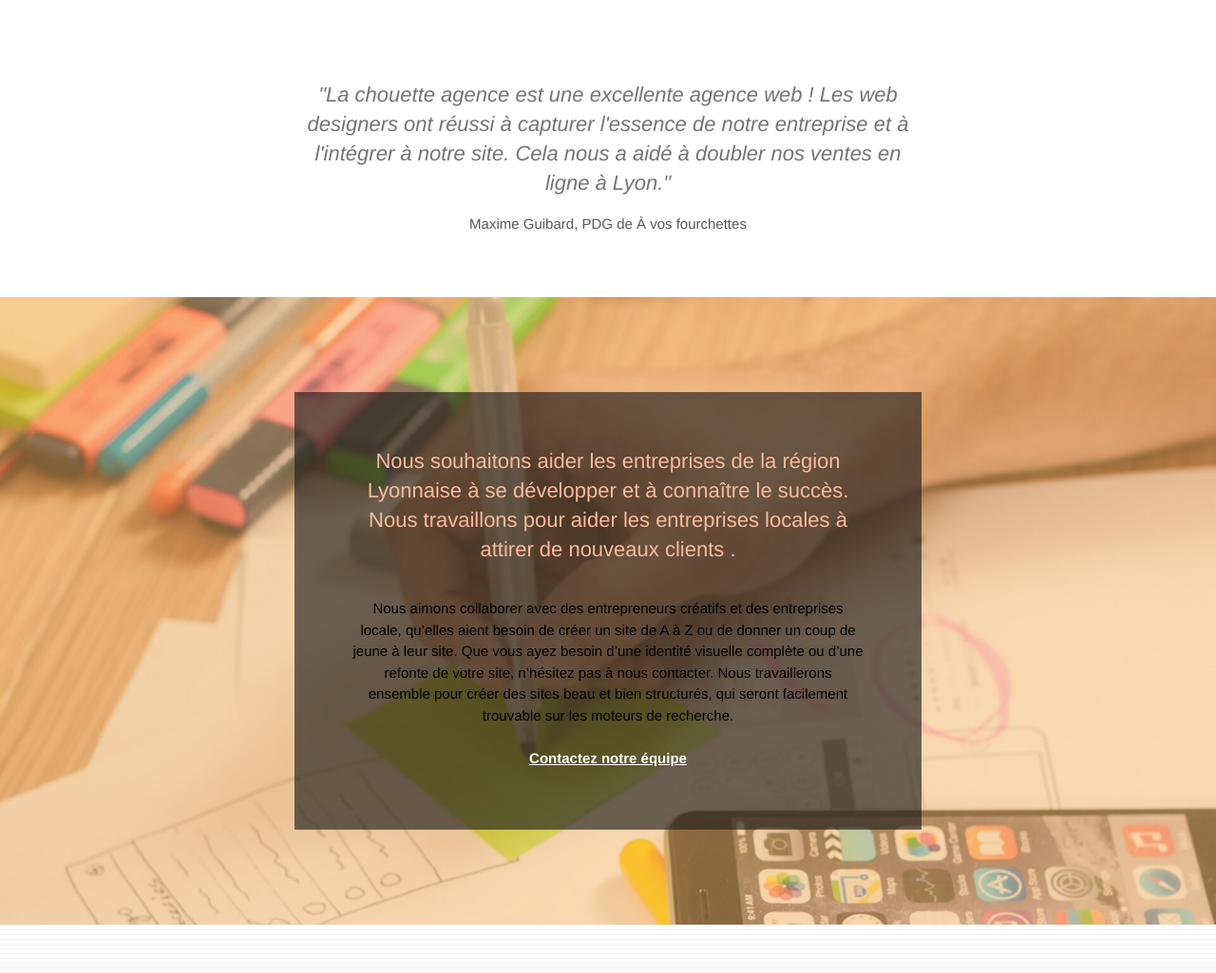
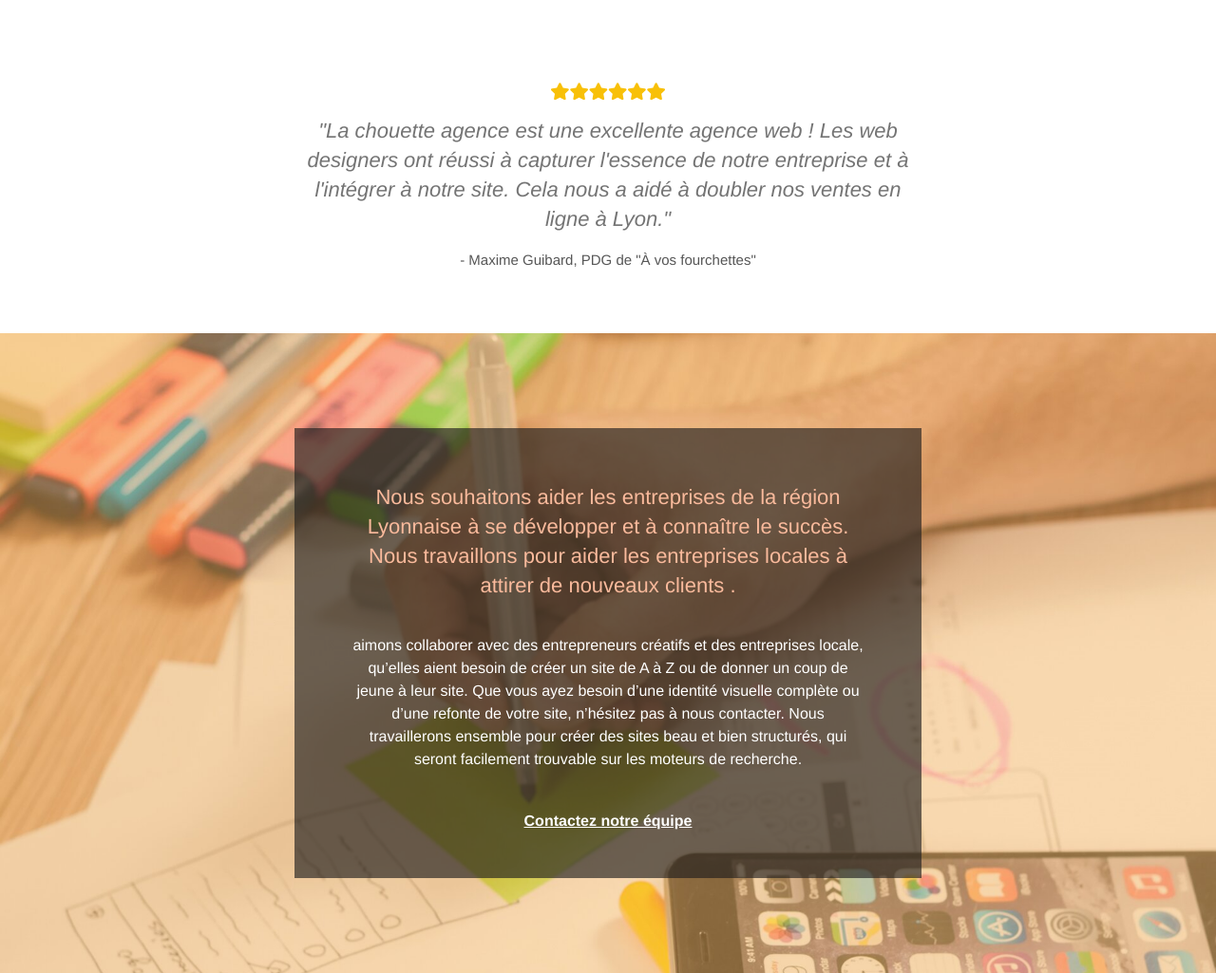
Before and after one commit to sousouna0406/ChangrihaNeijma_4_17062021, a plain HTML site: page index.html in a window 1280 px wide. Shown: the part 1077-2102 px from the top of the page at 95% size. Drawn offline with nearby package versions, Linux system fonts and the light colour scheme; some packages are replaced by stand-ins of ours; a script that the page names is missing.

Commit message:
text en blanc

```diff
--- a/index.html
+++ b/index.html
@@ -228,6 +228,7 @@
                 </div>
               </div>
               <div class="row voffset-lg voffset">
+                <div class="star"><i class="fas fa-star"></i><i class="fas fa-star"></i><i class="fas fa-star"></i><i class="fas fa-star"></i><i class="fas fa-star"></i><i class="fas fa-star"></i></div>
                 <h2
                   class="
                     italic-text
@@ -241,7 +242,7 @@
                   ventes en ligne à Lyon."
                 </h2>
                 <p class="copyright">
-                  Maxime Guibard, PDG de À vos fourchettes
+                  - Maxime Guibard, PDG de "À vos fourchettes"
                 </p>
               </div>
             </div>
@@ -273,8 +274,8 @@
                     pour aider les entreprises locales à attirer de nouveaux
                     clients .<br />
                   </h2>
-                  <p class="text-center white">
-                    Nous aimons collaborer avec des entrepreneurs créatifs et
+                  <div class="text-center white">
+                    <p class="text-blanc"> aimons collaborer avec des entrepreneurs créatifs et
                     des entreprises locale, qu’elles aient besoin de créer un
                     site de A à Z ou de donner un coup de jeune à leur site. Que
                     vous ayez besoin d’une identité visuelle complète ou d’une
@@ -282,10 +283,10 @@
                     travaillerons ensemble pour créer des sites beau et bien
                     structurés, qui seront facilement trouvable sur les moteurs
                     de recherche.
-                    <br /><br /><a class="ltc-white bold-link" href="page2.html"
+                    <br /><br /></p><a class="ltc-white bold-link" href="page2.html"
                       >Contactez notre équipe</a
                     ><br />
-                  </p>
+                  </div>
                 </div>
               </div>
             </div>
--- a/style.css
+++ b/style.css
@@ -6,7 +6,18 @@ body {
 
   -moz-osx-font-smoothing: grayscale;
 }
-
+.star{
+  display: flex;
+  justify-content: center;
+  align-items: center;
+  color: rgb(248, 192, 8);
+  font-size: 18px;
+  padding: 10px;
+}
+.text-blanc{
+  color: white;
+  font-size: 16px;
+}
 .col-sm-6 a {
   letter-spacing: -1px;
 }
@@ -159,7 +170,7 @@ a .navbar-brand {
 .d-bloc h5 a,
 .d-bloc h6 a,
 .d-bloc p a {
-  color: #00000069;
+    color: #00000069;
 }
 
 .d-bloc .a-btn:hover,
@@ -325,7 +336,6 @@ a .navbar-brand {
 }
 .navbar-brand {
   height: auto;
-  padding: 3px 15px;
   font-size: 25px;
   font-weight: normal;
   font-weight: 600;
@@ -336,6 +346,7 @@ a .navbar-brand {
   max-height: 200px;
   margin: 0 5px 0 0;
   display: inline;
+  width: 35%;
 }
 
 .navbar-brand img[src$="svg"] {
@@ -409,11 +420,13 @@ footer li {
 }
 footer p {
   font-size: 17px;
+
 }
 footer a {
   text-decoration: none;
   color: #00000069;
   font-size: 20px;
+
 }
 .text-center {
   padding: 8px;
@@ -422,6 +435,7 @@ footer p {
   font-size: 17px;
   color: black !important;
   padding: 8px;
+  margin-left: -9px;
 }
 footer a:hover {
   color: #ffffff;
@@ -817,7 +831,7 @@ h4 {
 }
 
 .white {
-  color: black !important;
+    color: black !important;
 }
 
 .portfolio-thumb {
```
